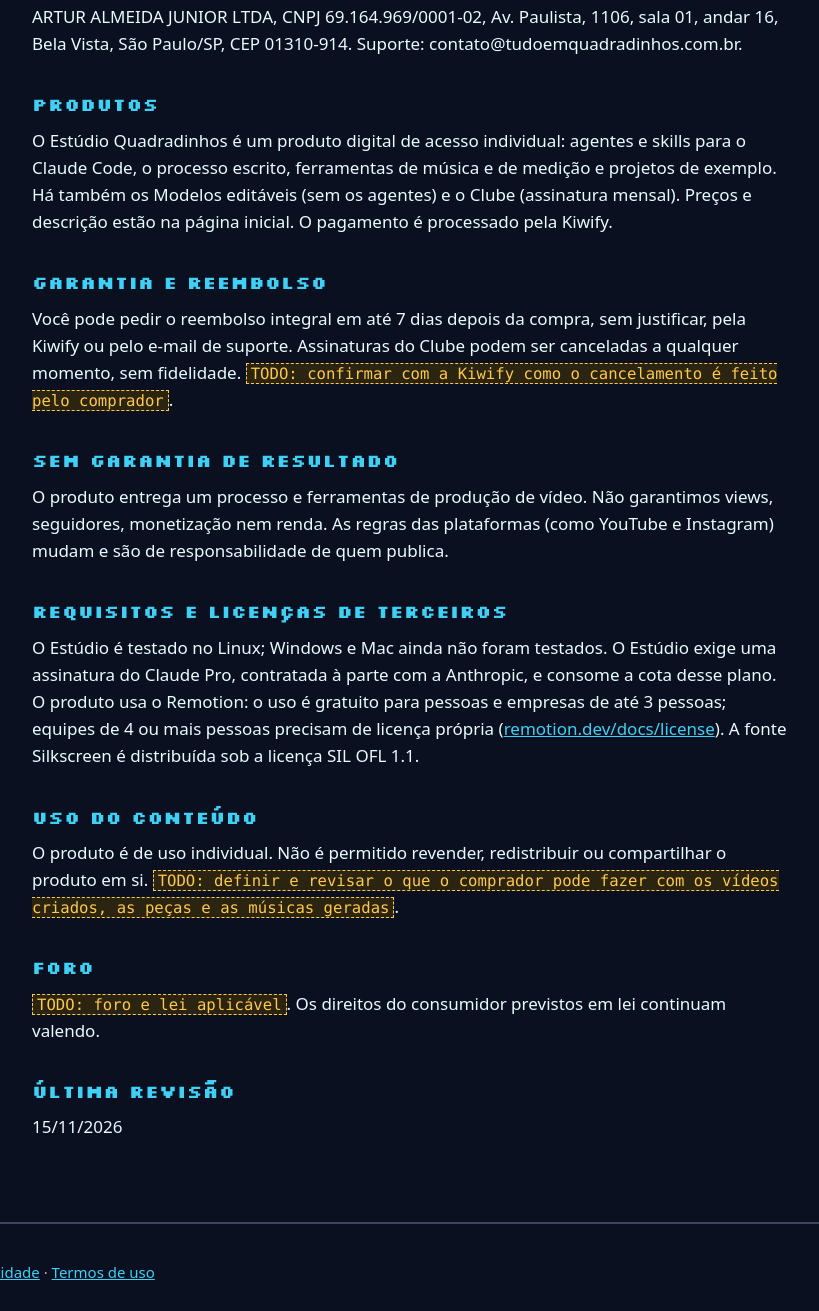
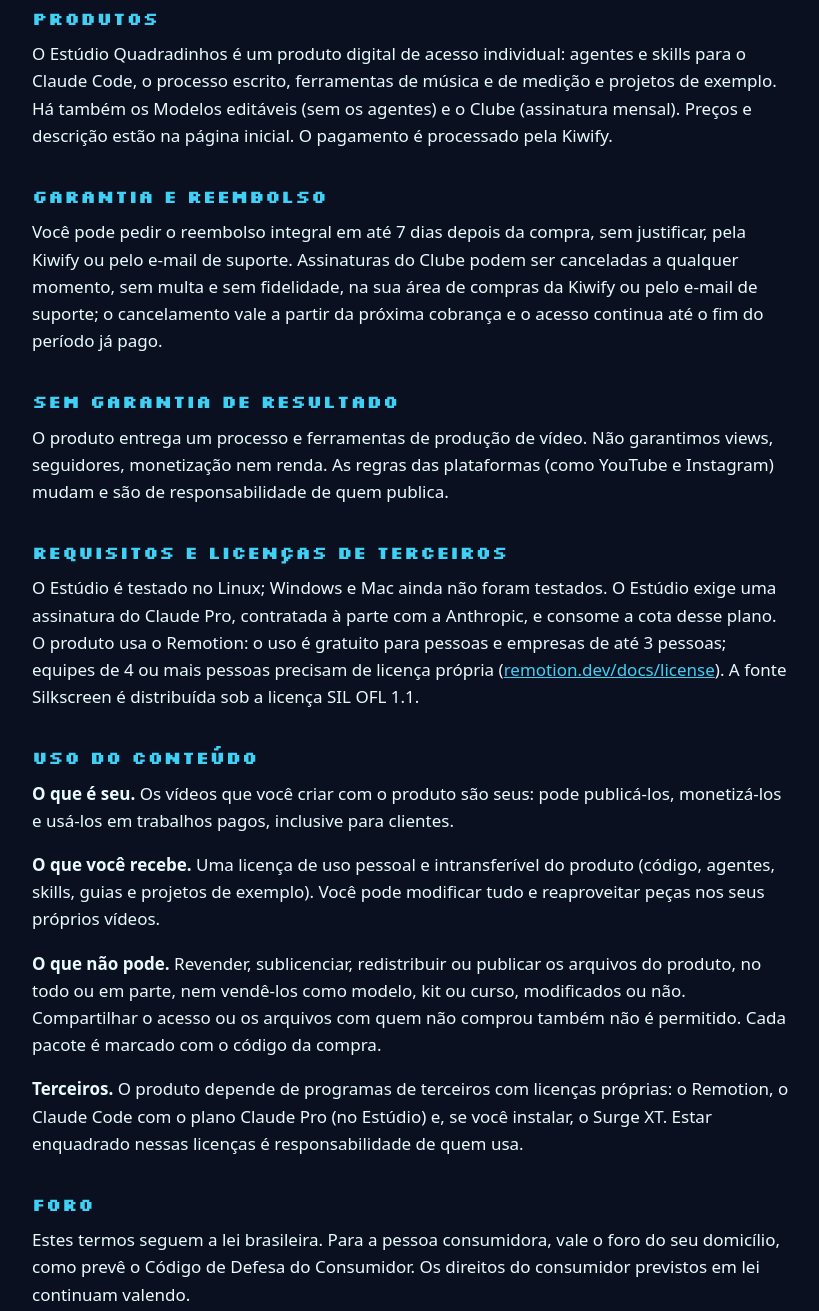
Before and after one commit to zhyph/tudoemquadradinhos-site, a plain HTML site: page termos.html in a window 1280 px wide. Shown: the part 306-1617 px from the top of the page, without its empty margins (228-1047 px from the left). Drawn offline with Linux system fonts and the light colour scheme.

Commit message:
Deploy site/ (shorts-factory 072c824)

```diff
--- a/termos.html
+++ b/termos.html
@@ -15,7 +15,6 @@
 <hr class="rule" aria-hidden="true">
 <main class="wrap legal">
 <h1>Termos de uso</h1>
-<p class="note"><b>Rascunho.</b> Revise com um profissional e preencha os campos marcados <span class="todo">TODO</span> antes de abrir as vendas.</p>
 
 <h2>Vendedor</h2>
 <p>ARTUR ALMEIDA JUNIOR LTDA, CNPJ 69.164.969/0001-02, Av. Paulista, 1106, sala 01, andar 16, Bela Vista, São Paulo/SP, CEP 01310-914. Suporte: contato@tudoemquadradinhos.com.br.</p>
@@ -24,7 +23,7 @@
 <p>O Estúdio Quadradinhos é um produto digital de acesso individual: agentes e skills para o Claude Code, o processo escrito, ferramentas de música e de medição e projetos de exemplo. Há também os Modelos editáveis (sem os agentes) e o Clube (assinatura mensal). Preços e descrição estão na página inicial. O pagamento é processado pela Kiwify.</p>
 
 <h2>Garantia e reembolso</h2>
-<p>Você pode pedir o reembolso integral em até 7 dias depois da compra, sem justificar, pela Kiwify ou pelo e-mail de suporte. Assinaturas do Clube podem ser canceladas a qualquer momento, sem fidelidade. <span class="todo">TODO: confirmar com a Kiwify como o cancelamento é feito pelo comprador</span>.</p>
+<p>Você pode pedir o reembolso integral em até 7 dias depois da compra, sem justificar, pela Kiwify ou pelo e-mail de suporte. Assinaturas do Clube podem ser canceladas a qualquer momento, sem multa e sem fidelidade, na sua área de compras da Kiwify ou pelo e-mail de suporte; o cancelamento vale a partir da próxima cobrança e o acesso continua até o fim do período já pago.</p>
 
 <h2>Sem garantia de resultado</h2>
 <p>O produto entrega um processo e ferramentas de produção de vídeo. Não garantimos views, seguidores, monetização nem renda. As regras das plataformas (como YouTube e Instagram) mudam e são de responsabilidade de quem publica.</p>
@@ -33,10 +32,13 @@
 <p>O Estúdio é testado no Linux; Windows e Mac ainda não foram testados. O Estúdio exige uma assinatura do Claude Pro, contratada à parte com a Anthropic, e consome a cota desse plano. O produto usa o Remotion: o uso é gratuito para pessoas e empresas de até 3 pessoas; equipes de 4 ou mais pessoas precisam de licença própria (<a href="https://www.remotion.dev/docs/license" rel="noopener">remotion.dev/docs/license</a>). A fonte Silkscreen é distribuída sob a licença SIL OFL 1.1.</p>
 
 <h2>Uso do conteúdo</h2>
-<p>O produto é de uso individual. Não é permitido revender, redistribuir ou compartilhar o produto em si. <span class="todo">TODO: definir e revisar o que o comprador pode fazer com os vídeos criados, as peças e as músicas geradas</span>.</p>
+<p><b>O que é seu.</b> Os vídeos que você criar com o produto são seus: pode publicá-los, monetizá-los e usá-los em trabalhos pagos, inclusive para clientes.</p>
+<p><b>O que você recebe.</b> Uma licença de uso pessoal e intransferível do produto (código, agentes, skills, guias e projetos de exemplo). Você pode modificar tudo e reaproveitar peças nos seus próprios vídeos.</p>
+<p><b>O que não pode.</b> Revender, sublicenciar, redistribuir ou publicar os arquivos do produto, no todo ou em parte, nem vendê-los como modelo, kit ou curso, modificados ou não. Compartilhar o acesso ou os arquivos com quem não comprou também não é permitido. Cada pacote é marcado com o código da compra.</p>
+<p><b>Terceiros.</b> O produto depende de programas de terceiros com licenças próprias: o Remotion, o Claude Code com o plano Claude Pro (no Estúdio) e, se você instalar, o Surge XT. Estar enquadrado nessas licenças é responsabilidade de quem usa.</p>
 
 <h2>Foro</h2>
-<p><span class="todo">TODO: foro e lei aplicável</span>. Os direitos do consumidor previstos em lei continuam valendo.</p>
+<p>Estes termos seguem a lei brasileira. Para a pessoa consumidora, vale o foro do seu domicílio, como prevê o Código de Defesa do Consumidor. Os direitos do consumidor previstos em lei continuam valendo.</p>
 
 <h2>Última revisão</h2>
 <p>15/11/2026</p>
```
